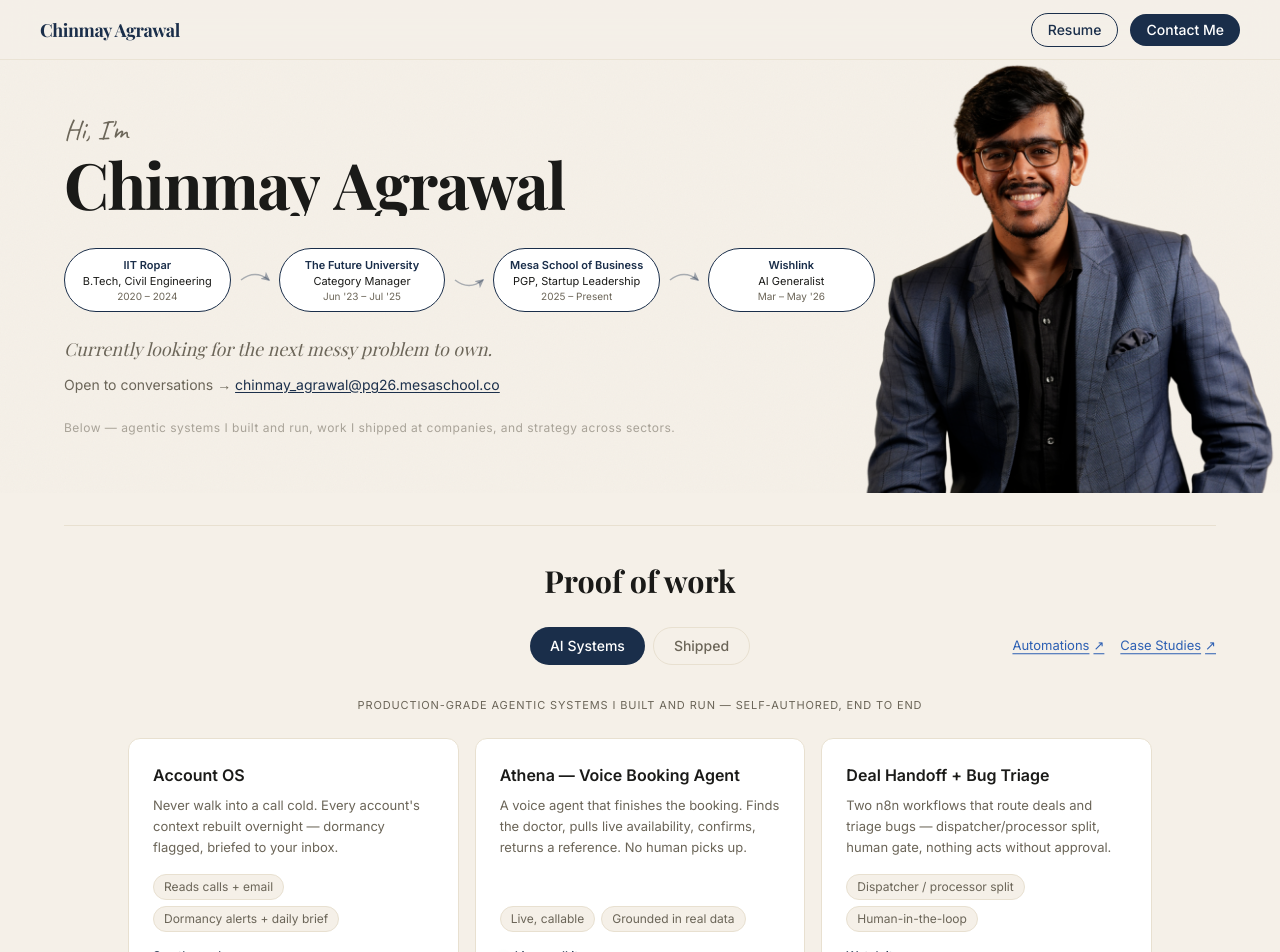
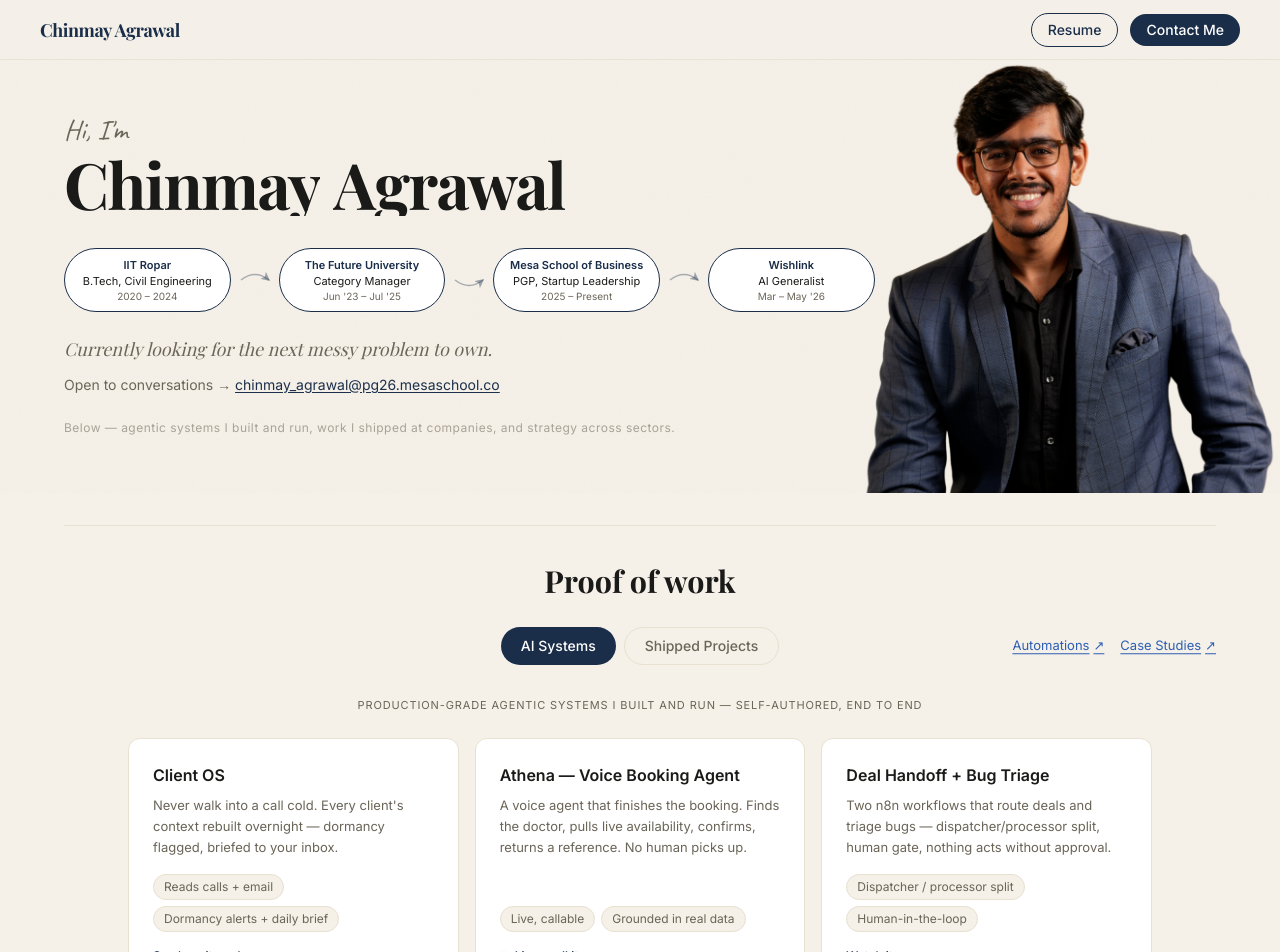
Before and after one commit to chinmayagrawal-git/chinmayagrawal-portfolio, a Next.js app: page / in a window 1280 px wide. Shown: the top 952 px of the page. Built offline with nearby package versions, Linux system fonts and the light colour scheme.

Commit message:
content: rename Account OS->Client OS (+route), Shipped->Shipped Projects, card cue 'See how it works'

```diff
--- a/src/app/systems/account-os/page.tsx
+++ b/src/app/systems/client-os/page.tsx
@@ -57,7 +57,7 @@ export default function AccountOS() {
                 className="font-display font-bold mb-3"
                 style={{ fontSize: "clamp(1.8rem, 3.5vw, 2.6rem)", color: "var(--ink)", lineHeight: 1.1 }}
               >
-                Account OS
+                Client OS
               </h1>
 
               <p className="font-body mb-6" style={{ color: "var(--muted)", fontSize: "1.05rem", lineHeight: 1.6 }}>
@@ -83,7 +83,7 @@ export default function AccountOS() {
             {/* Loom — first on mobile, sticky right on desktop */}
             <div className="w-full order-1 md:order-2 md:[flex:0_0_40%]">
               <div className="md:sticky md:top-[80px]" style={{ height: "fit-content" }}>
-                <LoomEmbed loomId={LOOM_ID} title="Account OS — walkthrough" />
+                <LoomEmbed loomId={LOOM_ID} title="Client OS — walkthrough" />
               </div>
             </div>
           </div>
--- a/src/components/WorkSection.tsx
+++ b/src/components/WorkSection.tsx
@@ -2,7 +2,7 @@
 import { useState, useEffect, useRef } from "react";
 import Link from "next/link";
 
-const TABS = ["AI Systems", "Shipped"] as const;
+const TABS = ["AI Systems", "Shipped Projects"] as const;
 type Tab = (typeof TABS)[number];
 
 // Right-aligned secondary destinations — navigate to their own screens.
@@ -14,11 +14,11 @@ const SECONDARY_LINKS = [
 // Self-built, production-grade agentic systems — the interactive tier.
 const systems = [
   {
-    name: "Account OS",
-    desc: "Never walk into a call cold. Every account's context rebuilt overnight — dormancy flagged, briefed to your inbox.",
+    name: "Client OS",
+    desc: "Never walk into a call cold. Every client's context rebuilt overnight — dormancy flagged, briefed to your inbox.",
     pills: ["Reads calls + email", "Dormancy alerts + daily brief"],
-    slug: "account-os",
-    cue: "See the code",
+    slug: "client-os",
+    cue: "See how it works",
     live: false,
   },
   {
@@ -160,7 +160,7 @@ export default function WorkSection({ initialTab }: { initialTab?: string | null
   const contextLine =
     activeTab === "AI Systems"
       ? "Production-grade agentic systems I built and run — self-authored, end to end"
-      : "Shipped at companies, to real users — internal ops to customer-facing product";
+      : "Shipped at companies, to real users — internal ops to customer-facing product"; // Shipped Projects tab
 
   return (
     <section
@@ -229,7 +229,7 @@ export default function WorkSection({ initialTab }: { initialTab?: string | null
           </div>
         )}
 
-        {activeTab === "Shipped" && (
+        {activeTab === "Shipped Projects" && (
           <div className="tab-grid grid grid-cols-1 sm:grid-cols-2 gap-4 max-w-3xl mx-auto">
             {projects.map((p) => <ProjectCard key={p.slug} p={p} />)}
           </div>
```
